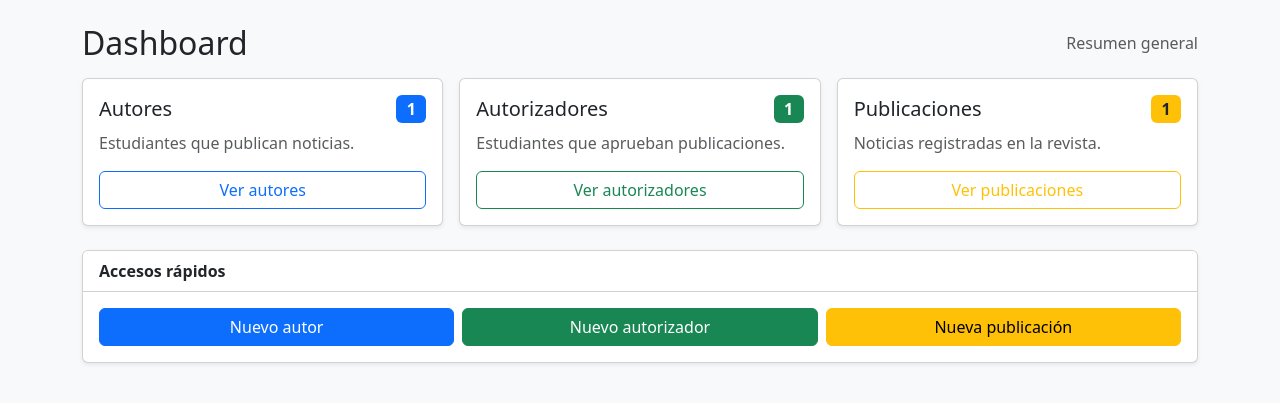
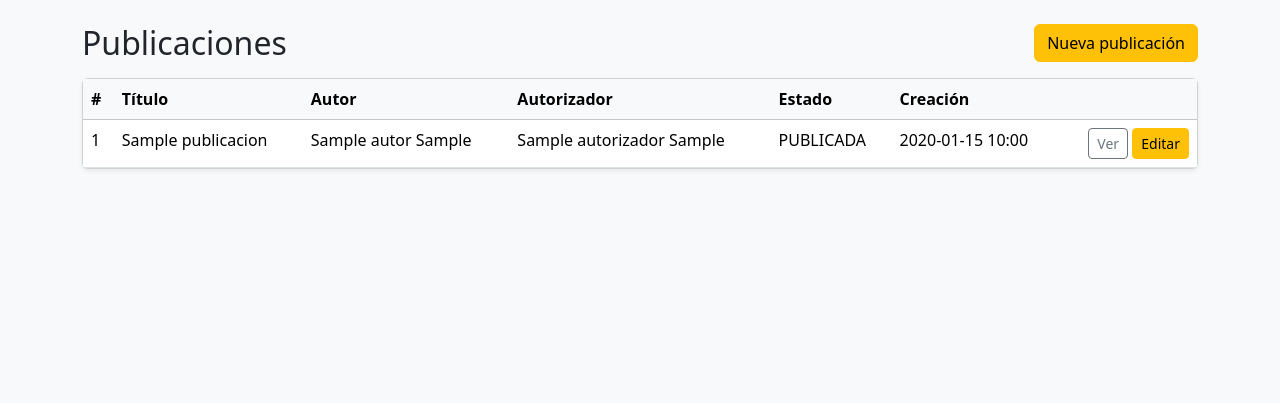
Before and after one commit to NoelGom/Hoja4, a Django app: page /publicaciones/ in a window 1280 px wide. Shown: the part 56-459 px from the top of the page. Run offline with Django 5.2, Linux system fonts and the light colour scheme; tables that the repository leaves empty hold one stand-in row (values such as "Sample post").

Commit message:
Dashboard y CRUD completo con Bootstrap

```diff
--- a/config/urls.py
+++ b/config/urls.py
@@ -1,8 +1,6 @@
 from django.contrib import admin
 from django.urls import path, include
-
 urlpatterns = [
     path('admin/', admin.site.urls),
     path('', include('publicaciones.urls')),
-    path('publicaciones/', include('publicaciones.urls')),
 ]
--- a/publicaciones/urls.py
+++ b/publicaciones/urls.py
@@ -2,8 +2,24 @@ from django.urls import path
 from . import views
 
 urlpatterns = [
-    path('', views.dashboard, name='pub_dashboard'),
-    path('autores/', views.lista_autores, name='pub_autores'),
-    path('autorizadores/', views.lista_autorizadores, name='pub_autorizadores'),
-    path('listado/', views.lista_publicaciones, name='pub_listado'),
+    # Dashboard
+    path('', views.dashboard, name='dashboard'),
+
+    # ====== AUTORES ======
+    path('autores/', views.autores_lista, name='autores_lista'),
+    path('autores/nuevo/', views.autor_nuevo, name='autor_nuevo'),
+    path('autores/<int:pk>/', views.autor_detalle, name='autor_detalle'),
+    path('autores/<int:pk>/editar/', views.autor_editar, name='autor_editar'),
+
+    # ====== AUTORIZADORES ======
+    path('autorizadores/', views.autorizadores_lista, name='autorizadores_lista'),
+    path('autorizadores/nuevo/', views.autorizador_nuevo, name='autorizador_nuevo'),
+    path('autorizadores/<int:pk>/', views.autorizador_detalle, name='autorizador_detalle'),
+    path('autorizadores/<int:pk>/editar/', views.autorizador_editar, name='autorizador_editar'),
+
+    # ====== PUBLICACIONES ======
+    path('publicaciones/', views.publicaciones_lista, name='publicaciones_lista'),
+    path('publicaciones/nuevo/', views.publicacion_nueva, name='publicacion_nueva'),
+    path('publicaciones/<int:pk>/', views.publicacion_detalle, name='publicacion_detalle'),
+    path('publicaciones/<int:pk>/editar/', views.publicacion_editar, name='publicacion_editar'),
 ]
--- a/publicaciones/views.py
+++ b/publicaciones/views.py
@@ -1,74 +1,109 @@
-# publicaciones/views.py
-from django.shortcuts import render, redirect
+from django.shortcuts import render, get_object_or_404, redirect
 from django.contrib import messages
-from django.http import HttpResponse
 from .models import Autor, Autorizador, Publicacion
+from .forms import AutorForm, AutorizadorForm, PublicacionForm
 
-# Si tienes forms.py, importa los formularios:
-try:
-    from .forms import AutorForm, AutorizadorForm, PublicacionForm
-except Exception:
-    # Fallback mínimo por si aún no creaste forms.py
-    from django import forms
-    class AutorForm(forms.ModelForm):
-        class Meta:
-            model = Autor
-            fields = ["carne", "nombres", "apellidos", "email"]
-    class AutorizadorForm(forms.ModelForm):
-        class Meta:
-            model = Autorizador
-            fields = ["carne", "nombres", "apellidos", "email"]
-    class PublicacionForm(forms.ModelForm):
-        class Meta:
-            model = Publicacion
-            fields = ["titulo", "contenido", "estado", "autor", "autorizador"]
-
-# ---------- VISTAS ----------
-
+# ===================== Dashboard =====================
 def dashboard(request):
     ctx = {
         'autores_count': Autor.objects.count(),
         'autorizadores_count': Autorizador.objects.count(),
         'publicaciones_count': Publicacion.objects.count(),
     }
-    return render(request, 'dashboard.html', ctx)
+    return render(request, 'publicaciones/dashboard.html', ctx)
 
-def lista_autores(request):
-    if request.method == "POST":
+# ===================== AUTORES =====================
+def autores_lista(request):
+    rows = Autor.objects.all().order_by('id')
+    return render(request, 'publicaciones/autores.html', {'rows': rows})
+
+def autor_detalle(request, pk):
+    obj = get_object_or_404(Autor, pk=pk)
+    return render(request, 'publicaciones/autor_detail.html', {'obj': obj})
+
+def autor_nuevo(request):
+    if request.method == 'POST':
         form = AutorForm(request.POST)
         if form.is_valid():
             form.save()
-            messages.success(request, "Autor creado.")
-            return redirect('pub_autores')
+            messages.success(request, 'Autor creado correctamente.')
+            return redirect('autores_lista')
     else:
         form = AutorForm()
-    rows = Autor.objects.order_by('apellidos', 'nombres')
-    return render(request, 'autores.html', {'form': form, 'rows': rows})
+    return render(request, 'publicaciones/autor_form.html', {'form': form, 'is_edit': False})
 
-def lista_autorizadores(request):
-    if request.method == "POST":
+def autor_editar(request, pk):
+    obj = get_object_or_404(Autor, pk=pk)
+    if request.method == 'POST':
+        form = AutorForm(request.POST, instance=obj)
+        if form.is_valid():
+            form.save()
+            messages.success(request, 'Autor actualizado correctamente.')
+            return redirect('autor_detalle', pk=obj.pk)
+    else:
+        form = AutorForm(instance=obj)
+    return render(request, 'publicaciones/autor_form.html', {'form': form, 'is_edit': True, 'obj': obj})
+
+# ===================== AUTORIZADORES =====================
+def autorizadores_lista(request):
+    rows = Autorizador.objects.all().order_by('id')
+    return render(request, 'publicaciones/autorizadores.html', {'rows': rows})
+
+def autorizador_detalle(request, pk):
+    obj = get_object_or_404(Autorizador, pk=pk)
+    return render(request, 'publicaciones/autorizador_detail.html', {'obj': obj})
+
+def autorizador_nuevo(request):
+    if request.method == 'POST':
         form = AutorizadorForm(request.POST)
         if form.is_valid():
             form.save()
-            messages.success(request, "Autorizador creado.")
-            return redirect('pub_autorizadores')
+            messages.success(request, 'Autorizador creado correctamente.')
+            return redirect('autorizadores_lista')
     else:
         form = AutorizadorForm()
-    rows = Autorizador.objects.order_by('apellidos', 'nombres')
-    return render(request, 'autorizadores.html', {'form': form, 'rows': rows})
+    return render(request, 'publicaciones/autorizador_form.html', {'form': form, 'is_edit': False})
 
-def lista_publicaciones(request):
-    if request.method == "POST":
+def autorizador_editar(request, pk):
+    obj = get_object_or_404(Autorizador, pk=pk)
+    if request.method == 'POST':
+        form = AutorizadorForm(request.POST, instance=obj)
+        if form.is_valid():
+            form.save()
+            messages.success(request, 'Autorizador actualizado correctamente.')
+            return redirect('autorizador_detalle', pk=obj.pk)
+    else:
+        form = AutorizadorForm(instance=obj)
+    return render(request, 'publicaciones/autorizador_form.html', {'form': form, 'is_edit': True, 'obj': obj})
+
+# ===================== PUBLICACIONES =====================
+def publicaciones_lista(request):
+    rows = Publicacion.objects.select_related('autor', 'autorizador').all().order_by('-id')
+    return render(request, 'publicaciones/publicaciones.html', {'rows': rows})
+
+def publicacion_detalle(request, pk):
+    obj = get_object_or_404(Publicacion, pk=pk)
+    return render(request, 'publicaciones/publicacion_detail.html', {'obj': obj})
+
+def publicacion_nueva(request):
+    if request.method == 'POST':
         form = PublicacionForm(request.POST)
         if form.is_valid():
             form.save()
-            messages.success(request, "Publicación creada.")
-            return redirect('pub_listado')
+            messages.success(request, 'Publicación creada correctamente.')
+            return redirect('publicaciones_lista')
     else:
         form = PublicacionForm()
-    rows = (
-        Publicacion.objects
-        .select_related('autor', 'autorizador')
-        .order_by('-fecha_creacion')
-    )
-    return render(request, 'publicaciones.html', {'form': form, 'rows': rows})
+    return render(request, 'publicaciones/publicacion_form.html', {'form': form, 'is_edit': False})
+
+def publicacion_editar(request, pk):
+    obj = get_object_or_404(Publicacion, pk=pk)
+    if request.method == 'POST':
+        form = PublicacionForm(request.POST, instance=obj)
+        if form.is_valid():
+            form.save()
+            messages.success(request, 'Publicación actualizada correctamente.')
+            return redirect('publicacion_detalle', pk=obj.pk)
+    else:
+        form = PublicacionForm(instance=obj)
+    return render(request, 'publicaciones/publicacion_form.html', {'form': form, 'is_edit': True, 'obj': obj})
--- a/templates/base.html
+++ b/templates/base.html
@@ -3,47 +3,35 @@
   <head>
     <meta charset="utf-8">
     <meta name="viewport" content="width=device-width, initial-scale=1">
+    <title>{% block title %}Revista UMG{% endblock %}</title>
+    <link href="https://cdn.jsdelivr.net/npm/bootstrap@5.3.2/dist/css/bootstrap.min.css" rel="stylesheet">
+  </head>
+  <body class="bg-light">
 
-    <title>{% block title %}Revista UMG{% endblock %}</title>
 
-    <!-- Bootstrap 5 CSS (sin integrity para evitar bloqueos) -->
-    <link
-      href="https://cdn.jsdelivr.net/npm/bootstrap@5.3.2/dist/css/bootstrap.min.css"
-      rel="stylesheet">
-  </head>
-
-  <body class="bg-light">
-    <!-- Barra de navegación -->
     <nav class="navbar navbar-expand-lg navbar-dark bg-primary mb-4">
       <div class="container-fluid">
-        <a class="navbar-brand fw-bold" href="{% url 'pub_dashboard' %}">
-          Revista UMG
-        </a>
+        <a class="navbar-brand fw-bold" href="{% url 'dashboard' %}">Revista UMG</a>
         <div class="navbar-nav">
-          <a class="nav-link" href="{% url 'pub_autores' %}">Autores</a>
-          <a class="nav-link" href="{% url 'pub_autorizadores' %}">Autorizadores</a>
-          <a class="nav-link" href="{% url 'pub_listado' %}">Publicaciones</a>
+          <a class="nav-link" href="{% url 'autores_lista' %}">Autores</a>
+          <a class="nav-link" href="{% url 'autorizadores_lista' %}">Autorizadores</a>
+          <a class="nav-link" href="{% url 'publicaciones_lista' %}">Publicaciones</a>
         </div>
       </div>
     </nav>
 
-    <!-- Contenedor principal -->
     <div class="container">
       {% if messages %}
         {% for m in messages %}
-          <div class="alert alert-info alert-dismissible fade show" role="alert">
+          <div class="alert alert-success alert-dismissible fade show" role="alert">
             {{ m }}
             <button type="button" class="btn-close" data-bs-dismiss="alert"></button>
           </div>
         {% endfor %}
       {% endif %}
-
       {% block content %}{% endblock %}
     </div>
 
-    <!-- Bootstrap JS (bundle con Popper) -->
-    <script
-      src="https://cdn.jsdelivr.net/npm/bootstrap@5.3.2/dist/js/bootstrap.bundle.min.js">
-    </script>
+    <script src="https://cdn.jsdelivr.net/npm/bootstrap@5.3.2/dist/js/bootstrap.bundle.min.js"></script>
   </body>
 </html>
--- a/templates/dashboard.html
+++ /dev/null
@@ -1,85 +0,0 @@
-{% extends "base.html" %}
-{% block title %}Dashboard{% endblock %}
-
-{% block content %}
-<div class="d-flex align-items-center justify-content-between mb-3">
-  <h2 class="mb-0">Dashboard</h2>
-  <span class="text-muted">Resumen general</span>
-</div>
-
-<div class="row g-3">
-  <!-- Autores -->
-  <div class="col-12 col-md-4">
-    <div class="card shadow-sm h-100">
-      <div class="card-body">
-        <div class="d-flex justify-content-between align-items-center">
-          <h5 class="card-title mb-0">Autores</h5>
-          <span class="badge bg-primary fs-6">{{ autores_count }}</span>
-        </div>
-        <p class="text-muted mt-2 mb-3">Estudiantes que publican noticias.</p>
-        <a href="{% url 'pub_autores' %}" class="btn btn-outline-primary w-100">
-          Ver autores
-        </a>
-      </div>
-    </div>
-  </div>
-
-  <!-- Autorizadores -->
-  <div class="col-12 col-md-4">
-    <div class="card shadow-sm h-100">
-      <div class="card-body">
-        <div class="d-flex justify-content-between align-items-center">
-          <h5 class="card-title mb-0">Autorizadores</h5>
-          <span class="badge bg-success fs-6">{{ autorizadores_count }}</span>
-        </div>
-        <p class="text-muted mt-2 mb-3">Estudiantes que aprueban publicaciones.</p>
-        <a href="{% url 'pub_autorizadores' %}" class="btn btn-outline-success w-100">
-          Ver autorizadores
-        </a>
-      </div>
-    </div>
-  </div>
-
-  <!-- Publicaciones -->
-  <div class="col-12 col-md-4">
-    <div class="card shadow-sm h-100">
-      <div class="card-body">
-        <div class="d-flex justify-content-between align-items-center">
-          <h5 class="card-title mb-0">Publicaciones</h5>
-          <span class="badge bg-warning text-dark fs-6">{{ publicaciones_count }}</span>
-        </div>
-        <p class="text-muted mt-2 mb-3">Noticias registradas en la revista.</p>
-        <a href="{% url 'pub_listado' %}" class="btn btn-outline-warning w-100">
-          Ver publicaciones
-        </a>
-      </div>
-    </div>
-  </div>
-</div>
-
-<!-- Accesos rápidos -->
-<div class="card mt-4 shadow-sm">
-  <div class="card-header bg-white">
-    <strong>Accesos rápidos</strong>
-  </div>
-  <div class="card-body">
-    <div class="row g-2">
-      <div class="col-12 col-md-4">
-        <a href="{% url 'pub_autores' %}" class="btn btn-primary w-100">Nuevo autor</a>
-      </div>
-      <div class="col-12 col-md-4">
-        <a href="{% url 'pub_autorizadores' %}" class="btn btn-success w-100">Nuevo autorizador</a>
-      </div>
-      <div class="col-12 col-md-4">
-        <a href="{% url 'pub_listado' %}" class="btn btn-warning w-100">Nueva publicación</a>
-      </div>
-    </div>
-  </div>
-</div>
-
-{% if autores_count == 0 and autorizadores_count == 0 and publicaciones_count == 0 %}
-  <div class="alert alert-info mt-4" role="alert">
-    Aún no hay datos. Usá los accesos rápidos para crear los primeros registros.
-  </div>
-{% endif %}
-{% endblock %}
--- /dev/null
+++ b/templates/publicaciones/publicaciones.html
@@ -0,0 +1,45 @@
+{% extends "base.html" %}
+{% block title %}Publicaciones{% endblock %}
+
+{% block content %}
+<div class="d-flex align-items-center justify-content-between mb-3">
+  <h2 class="mb-0">Publicaciones</h2>
+  <a class="btn btn-warning" href="{% url 'publicacion_nueva' %}">Nueva publicación</a>
+</div>
+
+<div class="card shadow-sm">
+  <div class="table-responsive">
+    <table class="table table-hover mb-0">
+      <thead class="table-light">
+        <tr>
+          <th>#</th>
+          <th>Título</th>
+          <th>Autor</th>
+          <th>Autorizador</th>
+          <th>Estado</th>
+          <th>Creación</th>
+          <th></th>
+        </tr>
+      </thead>
+      <tbody>
+        {% for obj in rows %}
+          <tr>
+            <td>{{ forloop.counter }}</td>
+            <td>{{ obj.titulo }}</td>
+            <td>{{ obj.autor.nombres }} {{ obj.autor.apellidos }}</td>
+            <td>{{ obj.autorizador.nombres }} {{ obj.autorizador.apellidos }}</td>
+            <td>{{ obj.estado }}</td>
+            <td>{{ obj.fecha_creacion|date:"Y-m-d H:i" }}</td>
+            <td class="text-end">
+              <a class="btn btn-sm btn-outline-secondary" href="{% url 'publicacion_detalle' obj.pk %}">Ver</a>
+              <a class="btn btn-sm btn-warning" href="{% url 'publicacion_editar' obj.pk %}">Editar</a>
+            </td>
+          </tr>
+        {% empty %}
+          <tr><td colspan="7" class="text-center text-muted">Sin registros</td></tr>
+        {% endfor %}
+      </tbody>
+    </table>
+  </div>
+</div>
+{% endblock %}
```
Also changed, not shown: publicaciones/forms.py (+23 -16 lines), templates/autores.html (deleted, +0 -29 lines), templates/autorizadores.html (deleted, +0 -29 lines), templates/publicaciones.html (deleted, +0 -33 lines), templates/publicaciones/autor_detail.html (added, +22 -0 lines), templates/publicaciones/autor_form.html (added, +19 -0 lines), templates/publicaciones/autores.html (added, +43 -0 lines), templates/publicaciones/autorizador_detail.html (added, +22 -0 lines), templates/publicaciones/autorizador_form.html (added, +19 -0 lines), templates/publicaciones/autorizadores.html (added, +43 -0 lines), templates/publicaciones/dashboard.html (added, +61 -0 lines), templates/publicaciones/publicacion_detail.html (added, +24 -0 lines), templates/publicaciones/publicacion_form.html (added, +19 -0 lines).
